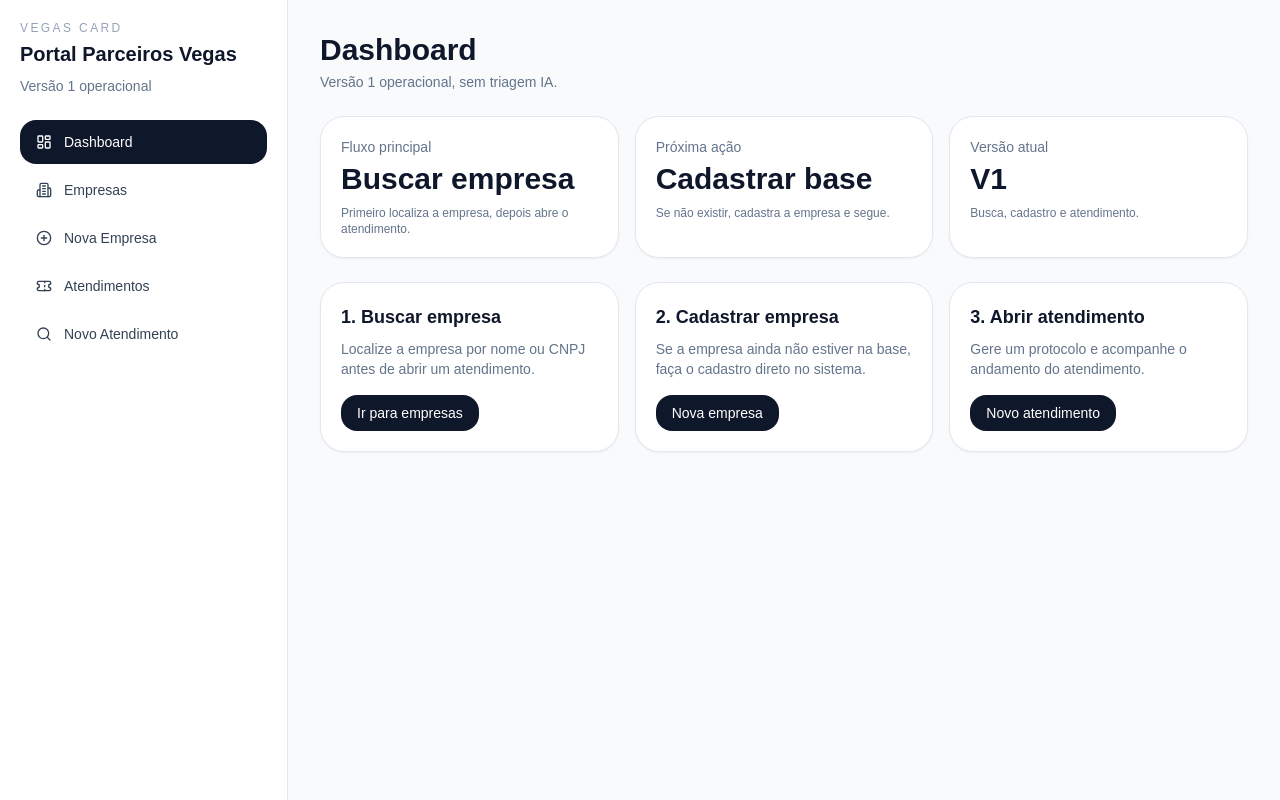
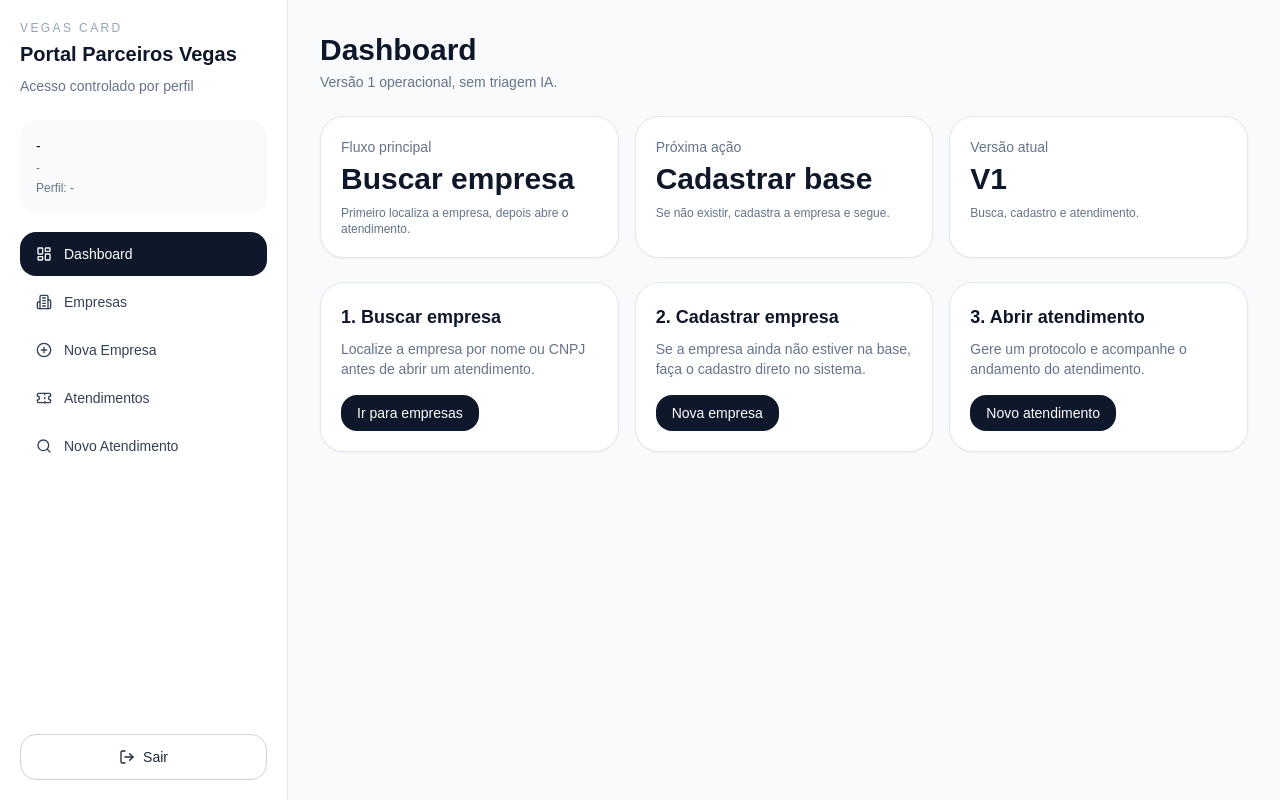
Before and after one commit to RonnyVegas2025/portal-atendimento-cliente-especial-vegas, a Next.js app: page / in a window 1280 px wide. Built offline with nearby package versions, Linux system fonts and the light colour scheme; no server answers.

Commit message:
Update AppShell.js

```diff
--- a/src/components/AppShell.js
+++ b/src/components/AppShell.js
@@ -1,15 +1,93 @@
 "use client";
+
 import Link from "next/link";
 import { usePathname } from "next/navigation";
-import { Building2, Ticket, PlusCircle, Search, LayoutDashboard } from "lucide-react";
-const links = [
+import {
+  Building2,
+  Ticket,
+  PlusCircle,
+  Search,
+  LayoutDashboard,
+  LogOut,
+  Users
+} from "lucide-react";
+import { useAuth } from "@/contexts/AuthContext";
+
+function getLinksByRole(role) {
+  const common = [
     { href: "/", label: "Dashboard", icon: LayoutDashboard },
     { href: "/empresas", label: "Empresas", icon: Building2 },
     { href: "/empresas/nova", label: "Nova Empresa", icon: PlusCircle },
     { href: "/atendimentos", label: "Atendimentos", icon: Ticket },
     { href: "/atendimentos/novo", label: "Novo Atendimento", icon: Search }
   ];
+
+  if (role === "gestor_master") {
+    return [...common, { href: "/usuarios", label: "Usuários", icon: Users }];
+  }
+
+  return common;
+}
+
 export default function AppShell({ title, subtitle, children }) {
   const pathname = usePathname();
-  return (<div className="min-h-screen bg-slate-50"><div className="flex min-h-screen"><aside className="hidden md:flex w-72 border-r border-slate-200 bg-white p-5 flex-col"><div className="mb-6"><p className="text-xs uppercase tracking-[0.2em] text-slate-400">Vegas Card</p><h1 className="text-xl font-semibold mt-1">Portal Parceiros Vegas</h1><p className="text-sm text-slate-500 mt-2">Versão 1 operacional</p></div><nav className="grid gap-1">{links.map(({ href, label, icon: Icon }) => { const active = pathname === href; return (<Link key={href} href={href} className={`flex items-center gap-3 rounded-2xl px-4 py-3 text-sm font-medium transition ${active ? "bg-slate-900 text-white" : "text-slate-700 hover:bg-slate-100"}`}><Icon className="w-4 h-4" />{label}</Link>); })}</nav></aside><main className="flex-1 p-4 md:p-8"><header className="mb-6"><h2 className="text-2xl md:text-3xl font-semibold text-slate-900">{title}</h2>{subtitle ? <p className="text-sm text-slate-500 mt-1">{subtitle}</p> : null}</header>{children}</main></div></div>);
+  const { profile, signOut } = useAuth();
+
+  const links = getLinksByRole(profile?.role);
+
+  return (
+    <div className="min-h-screen bg-slate-50">
+      <div className="flex min-h-screen">
+        <aside className="hidden md:flex w-72 border-r border-slate-200 bg-white p-5 flex-col">
+          <div className="mb-6">
+            <p className="text-xs uppercase tracking-[0.2em] text-slate-400">Vegas Card</p>
+            <h1 className="text-xl font-semibold mt-1">Portal Parceiros Vegas</h1>
+            <p className="text-sm text-slate-500 mt-2">Acesso controlado por perfil</p>
+          </div>
+
+          <div className="mb-5 rounded-2xl bg-slate-50 p-4">
+            <p className="text-sm font-medium text-slate-900">{profile?.full_name || "-"}</p>
+            <p className="text-xs text-slate-500 mt-1">{profile?.email || "-"}</p>
+            <p className="text-xs text-slate-500 mt-1">Perfil: {profile?.role || "-"}</p>
+          </div>
+
+          <nav className="grid gap-1">
+            {links.map(({ href, label, icon: Icon }) => {
+              const active = pathname === href;
+              return (
+                <Link
+                  key={href}
+                  href={href}
+                  className={`flex items-center gap-3 rounded-2xl px-4 py-3 text-sm font-medium transition ${
+                    active ? "bg-slate-900 text-white" : "text-slate-700 hover:bg-slate-100"
+                  }`}
+                >
+                  <Icon className="w-4 h-4" />
+                  {label}
+                </Link>
+              );
+            })}
+          </nav>
+
+          <div className="mt-auto pt-6">
+            <button
+              onClick={signOut}
+              className="w-full flex items-center justify-center gap-2 rounded-2xl border border-slate-300 bg-white px-4 py-3 text-sm font-medium text-slate-800 hover:bg-slate-50"
+            >
+              <LogOut className="w-4 h-4" />
+              Sair
+            </button>
+          </div>
+        </aside>
+
+        <main className="flex-1 p-4 md:p-8">
+          <header className="mb-6">
+            <h2 className="text-2xl md:text-3xl font-semibold text-slate-900">{title}</h2>
+            {subtitle ? <p className="text-sm text-slate-500 mt-1">{subtitle}</p> : null}
+          </header>
+          {children}
+        </main>
+      </div>
+    </div>
+  );
 }
```
Lines whose indentation alone changed are shown as unchanged.
